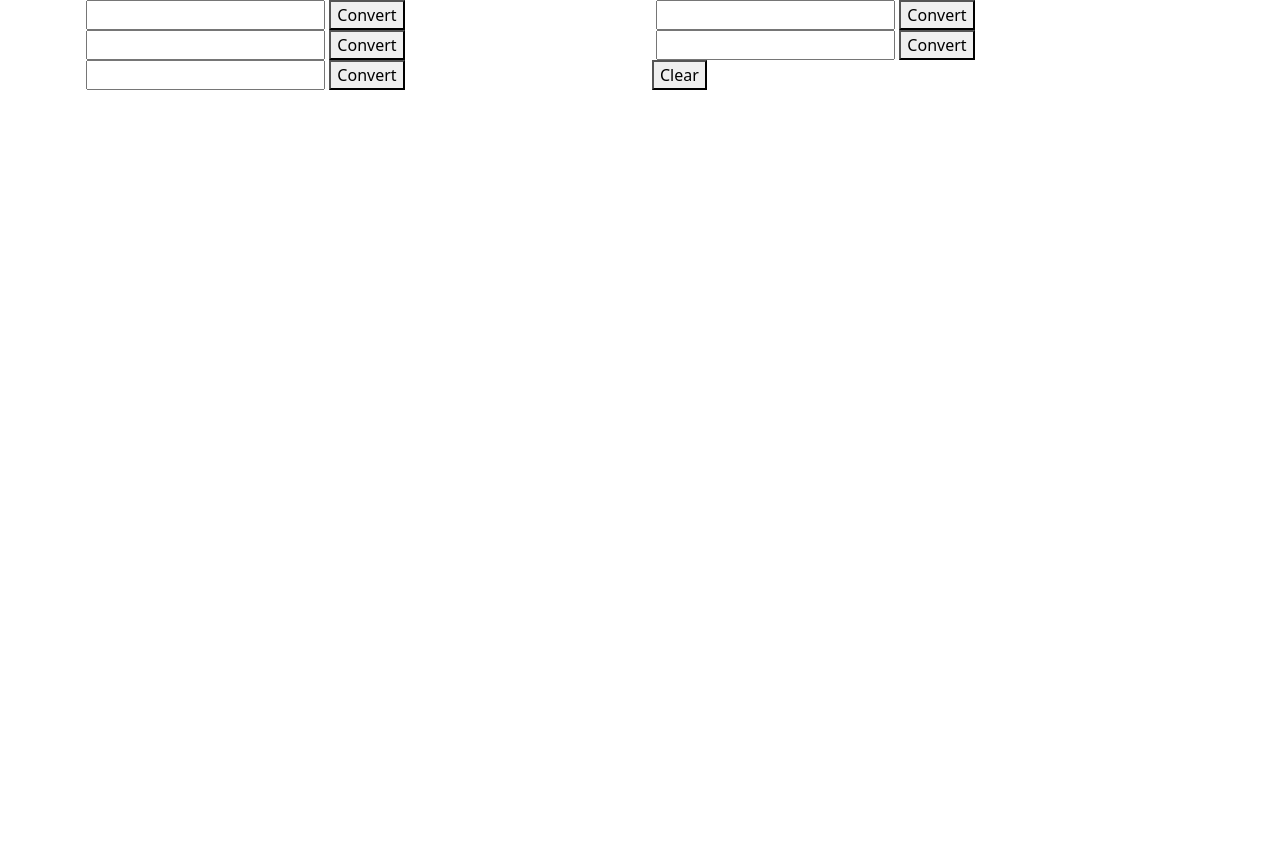
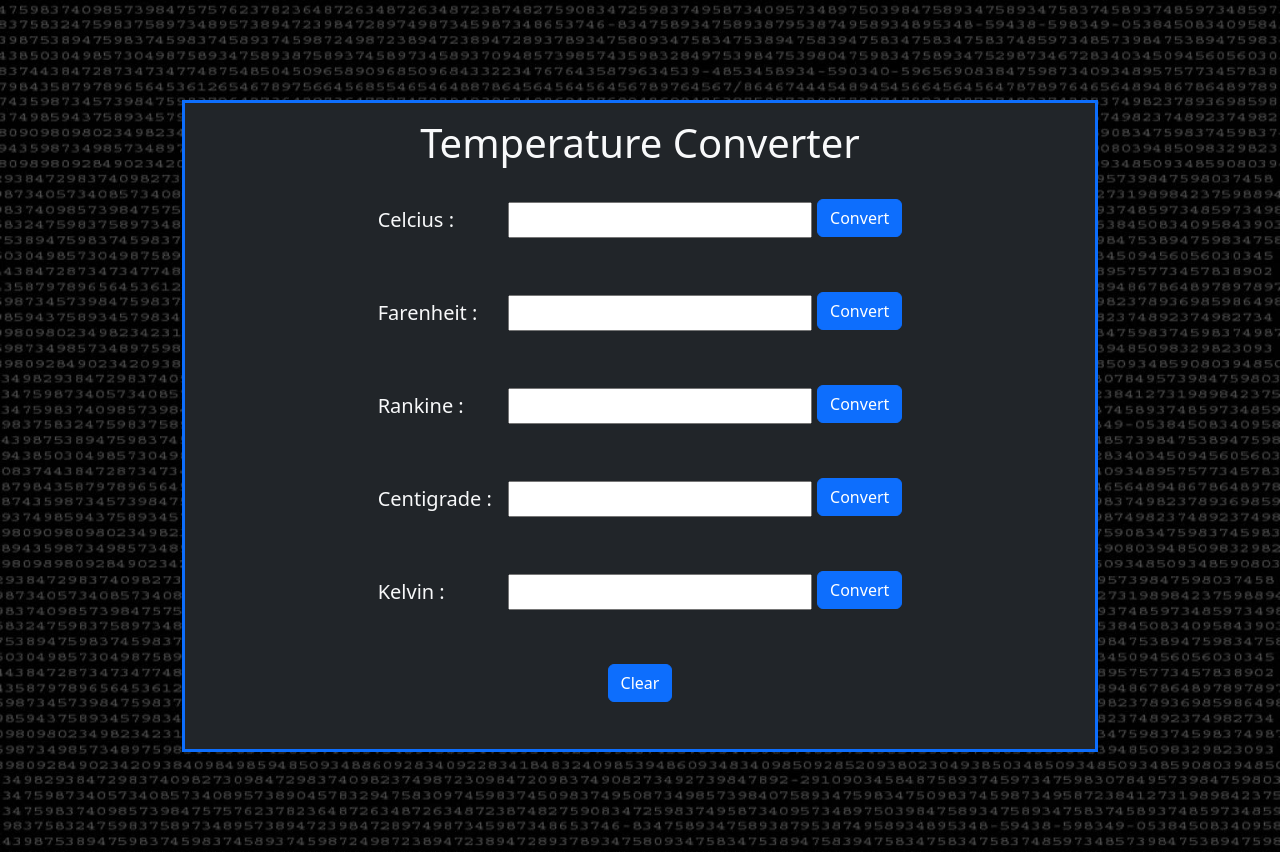
Before and after one commit to A-SCharles/temperatureConverter, a plain HTML site: page index.html in a window 1280 px wide. Both pictures are taken after a click on the button "Clear". Before the commit the page ends 800 px from the top, so only its background shows below. Drawn offline with nearby package versions, Linux system fonts and the light colour scheme.

Commit message:
complete

```diff
--- a/index.html
+++ b/index.html
@@ -8,54 +8,49 @@
     <!-- CSS only -->
     <link href="https://cdn.jsdelivr.net/npm/bootstrap@5.2.0-beta1/dist/css/bootstrap.min.css" rel="stylesheet"
         integrity="sha384-0evHe/X+R7YkIZDRvuzKMRqM+OrBnVFBL6DOitfPri4tjfHxaWutUpFmBp4vmVor" crossorigin="anonymous">
-    <title>Document</title>
+    <link rel="stylesheet" href="./style/style.css">
+    <title>Temperature Converter</title>
 </head>
 
 <body>
     <div class="container">
-        <div class="form h-100">
-            <div class="row">
-                <div class="col-6">
-                    <label for="celsius"></label>
-                    <input type="text" name="celsius" id="">
-                    <button onclick="convert()">Convert</button>
+        <div class="form
+        text-light text-center p-3 border border-3 border-primary bg-dark">
+            <div class="row mx-auto">
+                <h1>Temperature Converter</h1>
+                <div class="col-8 mx-auto my-4">
+                    <label for="celsius">Celcius :</label>
+                    <input type="text" name="celsius" id="c">
+                    <button class="btn btn-primary" id="calcCelsius">Convert</button>
                 </div>
-                <div class="col-6">
-                    <label for="farenheit"></label>
-                    <input type="text" name="farenheit" id="">
-                    <button onclick="convert()">Convert</button>
+                <div class="col-8 mx-auto my-4">
+                    <label for="farenheit">Farenheit :</label>
+                    <input type="text" name="farenheit" id="f">
+                    <button class="btn btn-primary" id="calcFarenheit">Convert</button>
                 </div>
-                <div class="col-6">
-                    <label for="rankine"></label>
-                    <input type="text" name="rankine" id="">
-                    <button onclick="convert()">Convert</button>
+                <div class="col-8 mx-auto my-4">
+                    <label for="rankine">Rankine :</label>
+                    <input type="text" name="rankine" id="r">
+                    <button class="btn btn-primary" id="calcRankine">Convert</button>
                 </div>
-                <div class="col-6">
-                    <label for="centigrade"></label>
-                    <input type="text" name="centigrade" id="">
-                    <button onclick="convert()">Convert</button>
+                <div class="col-8 mx-auto my-4">
+                    <label for="centigrade">Centigrade :</label>
+                    <input type="text" name="centigrade" id="centi">
+                    <button class="btn btn-primary" id="calcCenti">Convert</button>
                 </div>
-                <div class="col-6">
-                    <label for="kelvin"></label>
-                    <input type="text" name="kelvin" id="">
-                    <button onclick="convert()">Convert</button>
+                <div class="col-8 mx-auto my-4">
+                    <label for="kelvin">Kelvin :</label>
+                    <input type="text" name="kelvin" id="k">
+                    <button class="btn btn-primary" id="calcKelvin">Convert</button>
                 </div>
-                <div class="col-6">
-                    <button onclick="clear()">Clear</button>
+                <div class="col-8 mx-auto my-4">
+                    <button class="btn btn-primary" id="clear">Clear</button>
                 </div>
             </div>
         </div>
     </div>
 
-    <script>
-        function convert() {
-
-        }
-
-        function clear() {
-
-        }
-    </script>
+    <script src="./script/script.js"></script>
     <!-- JavaScript Bundle with Popper -->
     <script src="https://cdn.jsdelivr.net/npm/bootstrap@5.2.0-beta1/dist/js/bootstrap.bundle.min.js"
         integrity="sha384-pprn3073KE6tl6bjs2QrFaJGz5/SUsLqktiwsUTF55Jfv3qYSDhgCecCxMW52nD2" crossorigin="anonymous">
--- /dev/null
+++ b/script/script.js
@@ -0,0 +1,65 @@
+        const c = document.getElementById('c');
+        const f = document.getElementById('f');
+        const r = document.getElementById('r');
+        const centi = document.getElementById('centi');
+        const k = document.getElementById('k');
+
+        let btnclear = document.getElementById('clear');
+        btnclear.addEventListener('click', () => {
+            c.value = ' ';
+            f.value = ' ';
+            r.value = ' ';
+            centi.value = ' ';
+            k.value = ' ';
+        });
+
+
+        let btncalcCelsius = document.getElementById('calcCelsius');
+        btncalcCelsius.addEventListener('click', (n) => {
+            n = parseInt(c.value);
+
+            f.value = (n * 9 / 5) + 32;
+            r.value = (n * 9 / 5) + 491.67;
+            centi.value = n;
+            k.value = n + 273.15;
+        });
+
+        let btncalcFarhenheit = document.getElementById('calcFarenheit');
+        btncalcFarhenheit.addEventListener('click', (n) => {
+            n = parseInt(f.value);
+
+            c.value = (n - 32) * 5 / 9;
+            r.value = (n * 9 / 5) + 491.67;
+            centi.value = (n + 459.67) * 5 / 9;
+            k.value = (n + 459.67) * 5 / 9;
+        });
+
+        let btncalcRankine = document.getElementById('rankine');
+        btncalcRankine.addEventListener('click', (n) => {
+            n = parseInt(k.value);
+
+            c.value = n * 5 / 9 - 273.15;
+            f.value = n - 459.67;
+            centi.value = n * 5 / 9 - 273.15;
+            k.value = n * 5 / 9;
+        })
+
+        let btncalcCenti = document.getElementById('centi');
+        btncalcCenti.addEventListener('click', (n) => {
+            n = parseInt(centi.value);
+
+            c.value = n;
+            f.value = (n * 9 / 5) + 32;
+            r.value = (n * 9 / 5) + 491.67;
+            k.value = n + 273.15;
+        })
+
+        let btncalcKelvin = document.getElementById('kelvin');
+        btncalcKelvin.addEventListener('click', (n) => {
+            n = parseInt(k.value);
+
+            c.value = n - 273.15;
+            f.value = n * 9 / 5 - 459.67;
+            r.value = n * 9 / 5
+            centi.value = n - 273.15;
+        })
--- /dev/null
+++ b/style/style.css
@@ -0,0 +1,21 @@
+body {
+    background-image: url(../images/OFVgeD.jpg);;
+    background-size: cover;
+    background-repeat: no-repeat;
+    font-size: 20px;
+}
+
+.form {
+    margin: 100px;
+    min-width: fit-content ;
+}
+
+label {
+    text-align: left;
+    width: 125px;
+}
+
+
+.btn {
+    margin-bottom: 7px;
+}
```
Also changed, not shown: images/OFVgeD.jpg (added).
